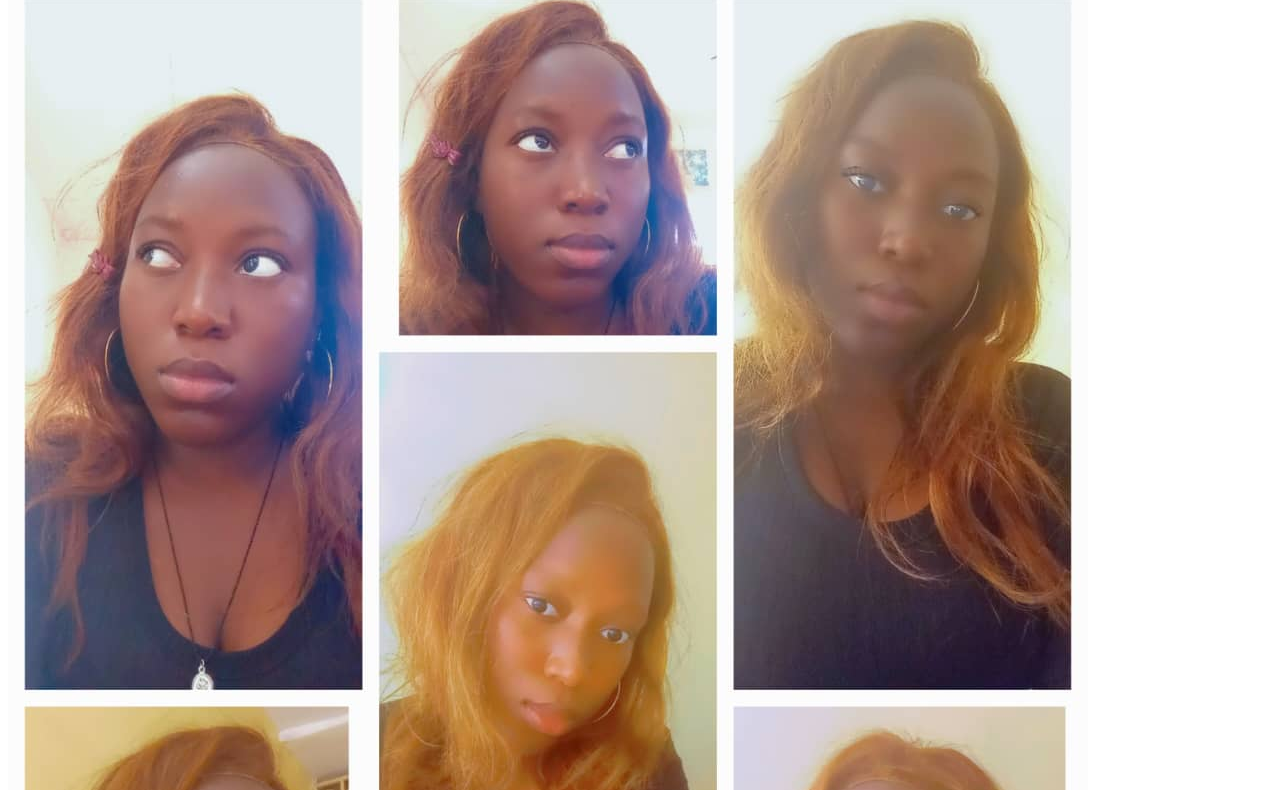
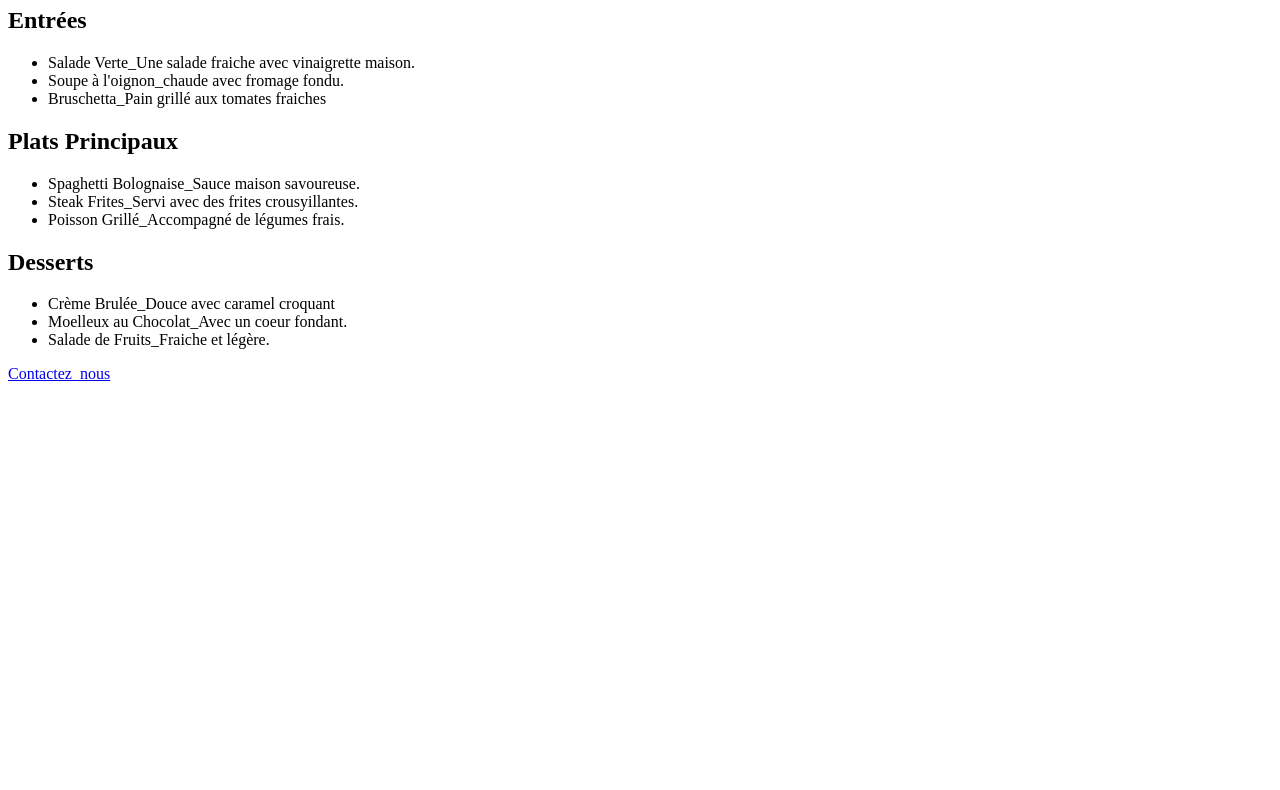
Before and after one commit to A23-jdbd/lab-html, a plain HTML site: page index.html in a window 1280 px wide. Shown: the part 99-889 px from the top of the page. After the commit the page ends 800 px from the top, so only its background shows below. Drawn offline with Linux system fonts and the light colour scheme.

Commit message:
first commit

```diff
--- a/index.html
+++ b/index.html
@@ -1,23 +1,31 @@
 <!DOCTYPE html>
 <html lang="en">
 <head>
-    <meta charset="UTF-8">
-    <meta name="viewport" content="width=device-width, initial-scale=1.0">
-    <title>Ma page personnelle</title>
+  <meta charset="UTF-8">
+  <meta name="viewport" content="width=device-width, initial-scale=1.0">
+  <title>Document</title>
 </head>
 <body>
-    <h1>Bienvenue sur ma page personnelle</h1>
-    <img src="asset/e360d384-c671-4867-bf33-6c0ec0289bab.jpeg" alt="">
-    <h2>Les Listes</h2>
-    <ul>
-        <li>
-            <li>voyage</li>
-            <li>programme</li>
-            <li>loisirs
-
-            </li>
-        </li>
+  Les délices de chez Nette
+<h1>MON RESTAURANT</h1>
+<h2>Entrées</h2>
+<ul>
+<li>Salade Verte_Une salade fraiche avec vinaigrette maison.</li>
+<li>Soupe à l'oignon_chaude avec fromage fondu.</li>
+<li>Bruschetta_Pain grillé aux tomates fraiches</li>
+</ul>
+<h2>Plats Principaux</h2>
+<ul>
+    <li>Spaghetti Bolognaise_Sauce maison savoureuse.</li>
+    <li>Steak Frites_Servi avec des frites crousyillantes.</li>
+    <li>Poisson Grillé_Accompagné de légumes frais.</li>
     </ul>
-
+    <h2>Desserts</h2>
+  <ul>
+    <li>Crème Brulée_Douce avec caramel croquant</li>
+    <li>Moelleux au Chocolat_Avec un coeur fondant.</li>
+    <li>Salade de Fruits_Fraiche et légère.</li>
+    </ul>
+    <p><a href="#">Contactez_nous</a></p>
 </body>
 </html>
```
